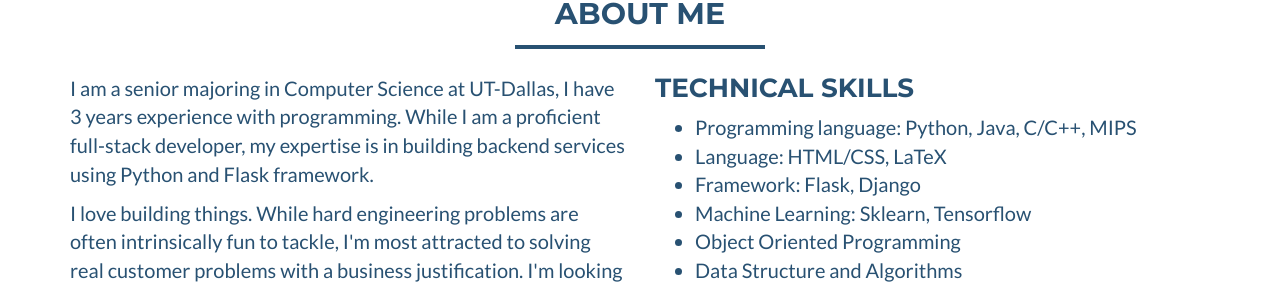
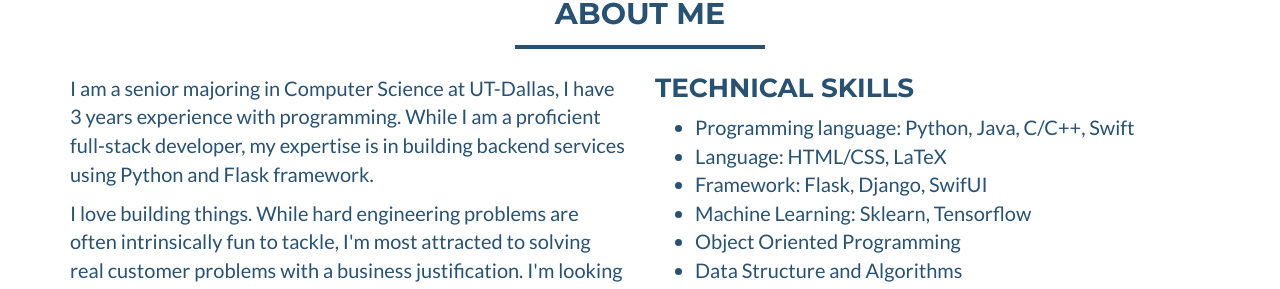
Before and after one commit to daniel-le18/daniel.github.io, a Jekyll site: the page built from index.html, in a window 1280 px wide and 900 px high, scrolled down 487 px. Shown: the part 145-434 px from the top of the window. Built offline with Jekyll 4.4.1, drawn with Linux system fonts in a browser that asks for light colours.

Commit message:
Update about_me.html

```diff
--- a/_includes/about_me.html
+++ b/_includes/about_me.html
@@ -26,10 +26,10 @@
       <div class="col-sm-6">
         <h3 style="margin-top: 0">Technical Skills</h3>
         <ul>
-          <li>Programming language: Python, Java, C/C++, MIPS</li>
+          <li>Programming language: Python, Java, C/C++, Swift</li>
           <li>Language: HTML/CSS, LaTeX</li>
 
-          <li>Framework: Flask, Django</li>
+          <li>Framework: Flask, Django, SwifUI</li>
 
           <li>Machine Learning: Sklearn, Tensorflow</li>
           <li>Object Oriented Programming</li>
```
